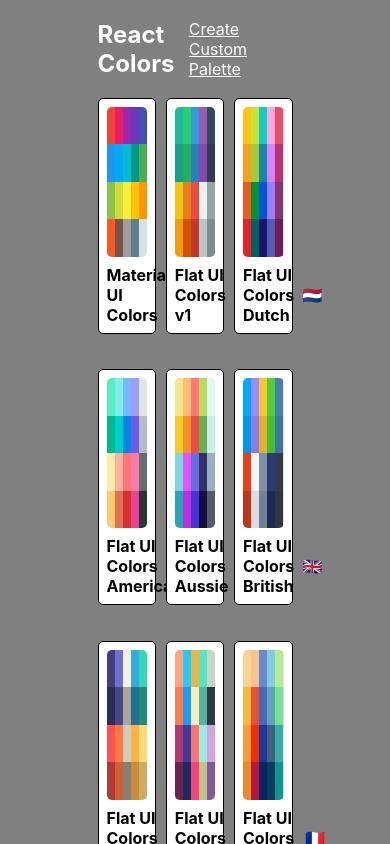
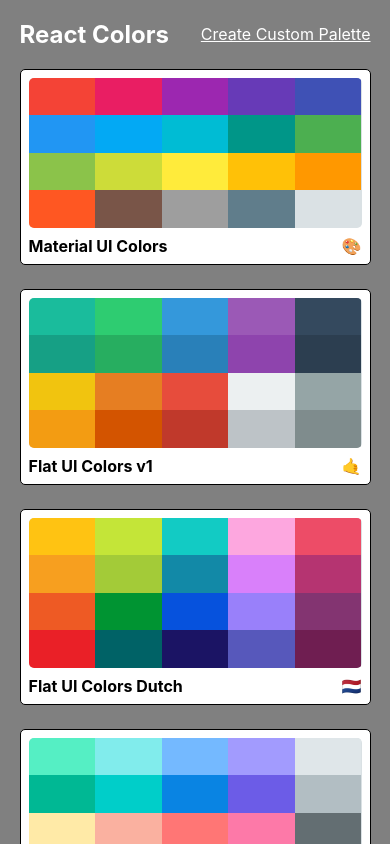
Before and after one commit to km-canvas/create-palette-app, a React (Create React App) app: page / in a window 390 px wide. Shown: the top 844 px of the page. Built offline with nearby package versions, Linux system fonts and the light colour scheme.

Commit message:
Make PaletteList responsive

```diff
--- a/src/Navbar.js
+++ b/src/Navbar.js
@@ -16,18 +16,7 @@
 import Slider from 'rc-slider';
 import 'rc-slider/assets/index.css';
 import styles from './styles/NavbarStyles';
-
-const TooltipStyles = withStyles({
-	"@global": {
-		".MuiTooltip-tooltip": {
-			fontSize: "0.8rem",
-			padding: "0.5rem"
-		},
-		".MuiTooltip-tooltipPlacementBottom": {
-			marginTop: "0px",
-		}
-	}
-})(() => null);
+import TooltipStyles from './styles/tooltipStyles';
 
 class Navbar extends Component {
 	constructor(props) {
--- a/src/PaletteFormNav.js
+++ b/src/PaletteFormNav.js
@@ -1,7 +1,6 @@
 import React, { Component } from 'react';
 import { withStyles } from '@material-ui/core/styles';
 import PaletteMetaForm from './PaletteMetaForm';
-import styles from './styles/PaletteFormNavStyles';
 import { Link } from 'react-router-dom';
 import classNames from 'classnames';
 import Tooltip from '@material-ui/core/Tooltip';
@@ -15,18 +14,8 @@
 import LibraryAddIcon from '@material-ui/icons/LibraryAdd';
 import VisibilityOutlinedIcon from '@material-ui/icons/VisibilityOutlined';
 import VisibilityOffOutlinedIcon from '@material-ui/icons/VisibilityOffOutlined';
-
-const TooltipStyles = withStyles({
-	"@global": {
-		".MuiTooltip-tooltip": {
-			fontSize: "0.8rem",
-			padding: "0.5rem"
-		},
-		".MuiTooltip-tooltipPlacementBottom": {
-			marginTop: "0px",
-		}
-	}
-})(() => null);
+import styles from './styles/PaletteFormNavStyles';
+import TooltipStyles from './styles/tooltipStyles';
 
 export class PaletteFormNav extends Component {
   constructor(props) {
--- a/src/styles/PaletteListStyles.js
+++ b/src/styles/PaletteListStyles.js
@@ -1,18 +1,25 @@
+import screen from "./mediaQueries";
 /* eslint import/no-anonymous-default-export: [2, {"allowObject": true}] */
 export default {
 	root: {
 		backgroundColor: "gray",
-		height: "100vh",
+		height: "100%",
 		display: "flex",
 		alignItems: "flex-start",
 		justifyContent: "center"
 	},
 	container: {
-		width: "50%",
+		width: "60%",
 		display: "flex",
 		alignItems: "flex-start",
 		flexDirection: "column",
-		flexWrap: "wrap"
+		flexWrap: "wrap",
+		[screen.down('xl')]: {
+			width: "80%"
+		},
+		[screen.down('xx')]: {
+			width: "90%"
+		}
 	},
 	nav: {
 		display: "flex",
@@ -28,7 +35,23 @@
 		boxSizing: "border-box",
 		width: "100%",
 		display: "grid",
-		gridTemplateColumns: "repeat(3, 30%)",
-		gridGap: "5%"
+		gridTemplateColumns: "repeat(4, 25%)",
+		gridGap: "1.5rem",
+		justifyContent: "center",
+		[screen.down('lg')]: {
+			gridTemplateColumns: "repeat(3, 30%)",
+		},
+		[screen.down('md')]: {
+			gridTemplateColumns: "repeat(2, 40%)",
+		},
+		[screen.down('sm')]: {
+			gridTemplateColumns: "repeat(2, 50%)",
+		},
+		[screen.down('xs')]: {
+			gridTemplateColumns: "repeat(1, 80%)",
+		},
+		[screen.down('xx')]: {
+			gridTemplateColumns: "repeat(1, 100%)",
+		}
 	}
 }
--- a/src/styles/mediaQueries.js
+++ b/src/styles/mediaQueries.js
@@ -8,6 +8,7 @@
 			sm: "767.98px",
 			md: "991.98px",
 			lg: "1100.98px",
+			xl: "1599.98px",
 		}
 		return `@media (max-width: ${screen[size]})`
 	}
--- /dev/null
+++ b/src/styles/tooltipStyles.js
@@ -0,0 +1,15 @@
+import { withStyles } from '@material-ui/styles';
+
+const TooltipStyles = withStyles({
+	"@global": {
+		".MuiTooltip-tooltip": {
+			fontSize: "0.8rem",
+			padding: "0.5rem"
+		},
+		".MuiTooltip-tooltipPlacementBottom": {
+			marginTop: "0px",
+		}
+	}
+})(() => null);
+
+export default TooltipStyles;
```
